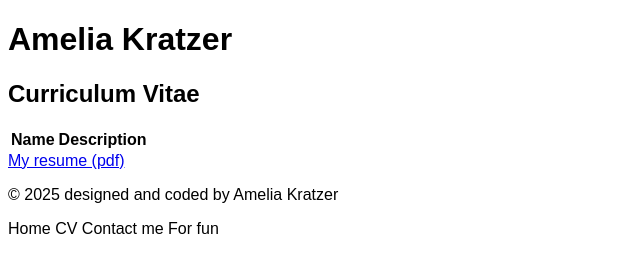
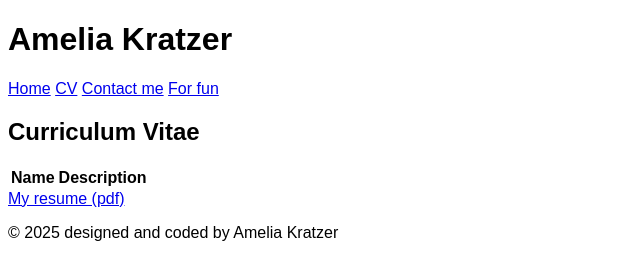
Before and after one commit to ameliakratzer-code/WebDevLabs, a plain HTML site: page views/cv.html in a window 1280 px wide. Shown: the whole page, without its empty margins (0-640 px from the left). Drawn offline with Linux system fonts and the light colour scheme.

Commit message:
Add files via upload

```diff
--- a/views/cv.html
+++ b/views/cv.html
@@ -9,6 +9,13 @@
 <body style="font-family: Arial">
     <header>
         <h1>Amelia Kratzer</h1>
+    </header>
+        <nav>
+            <a href="../index.html">Home</a>
+            <a href="cv.html">CV</a>
+            <a href="conctact.html">Contact me</a>
+            <a href="fun.html">For fun</a>
+        </nav>
         <div class="main">
             <h2>Curriculum Vitae</h2>
             <table>
@@ -22,12 +29,5 @@
         <footer>
             <p>&copy; 2025 designed and coded by Amelia Kratzer</p>
         </footer>
-        <nav>
-            <a hrf="../index.html">Home</a>
-            <a hrf="cv.html">CV</a>
-            <a hrf="conctact.html">Contact me</a>
-            <a hrf="fun.html">For fun</a>
-        </nav>
-    </header>
 </body>
 </html>
```
Also changed, not shown: index.html (+8 -8 lines), views/contact.html (+7 -7 lines), views/fun.html (+7 -7 lines).
